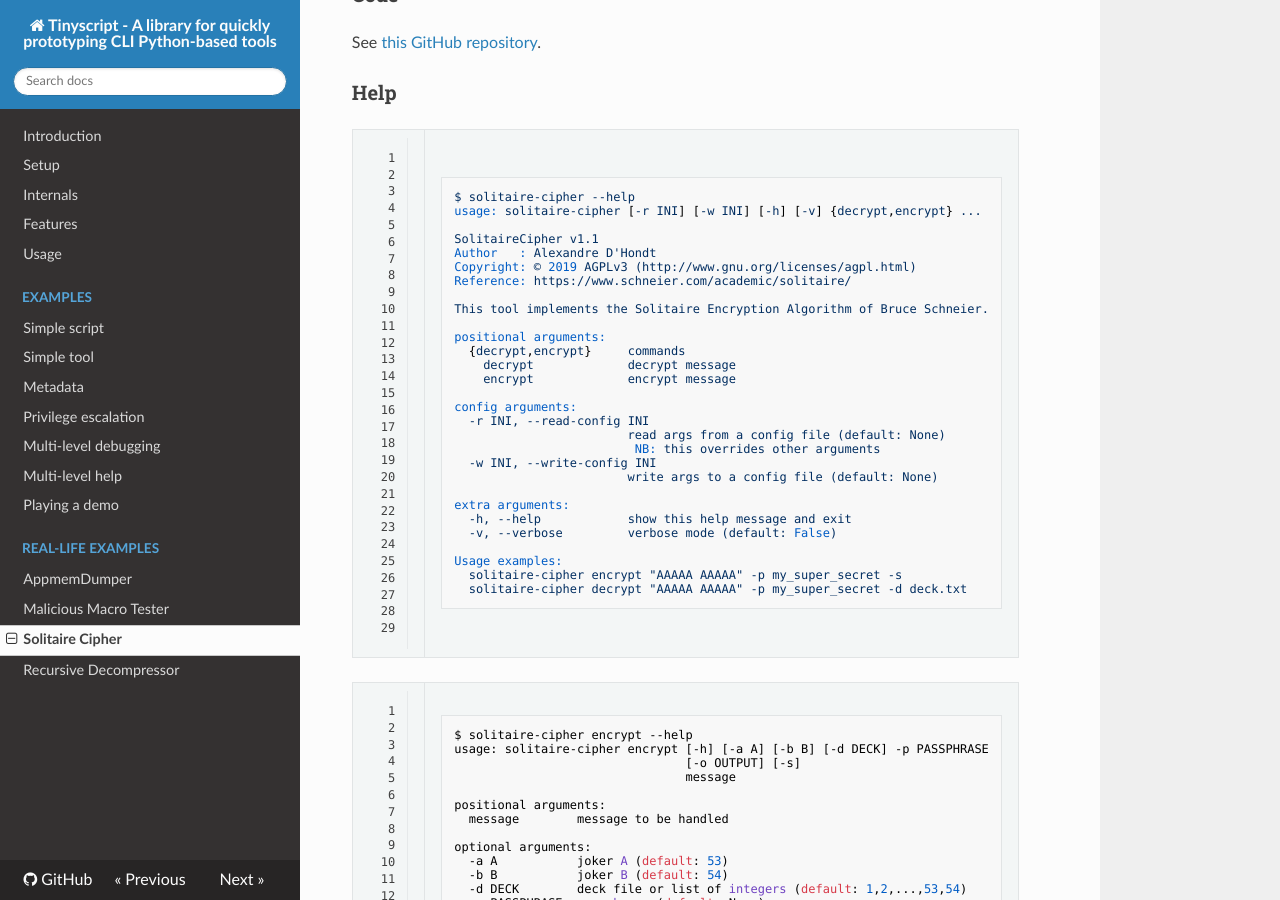
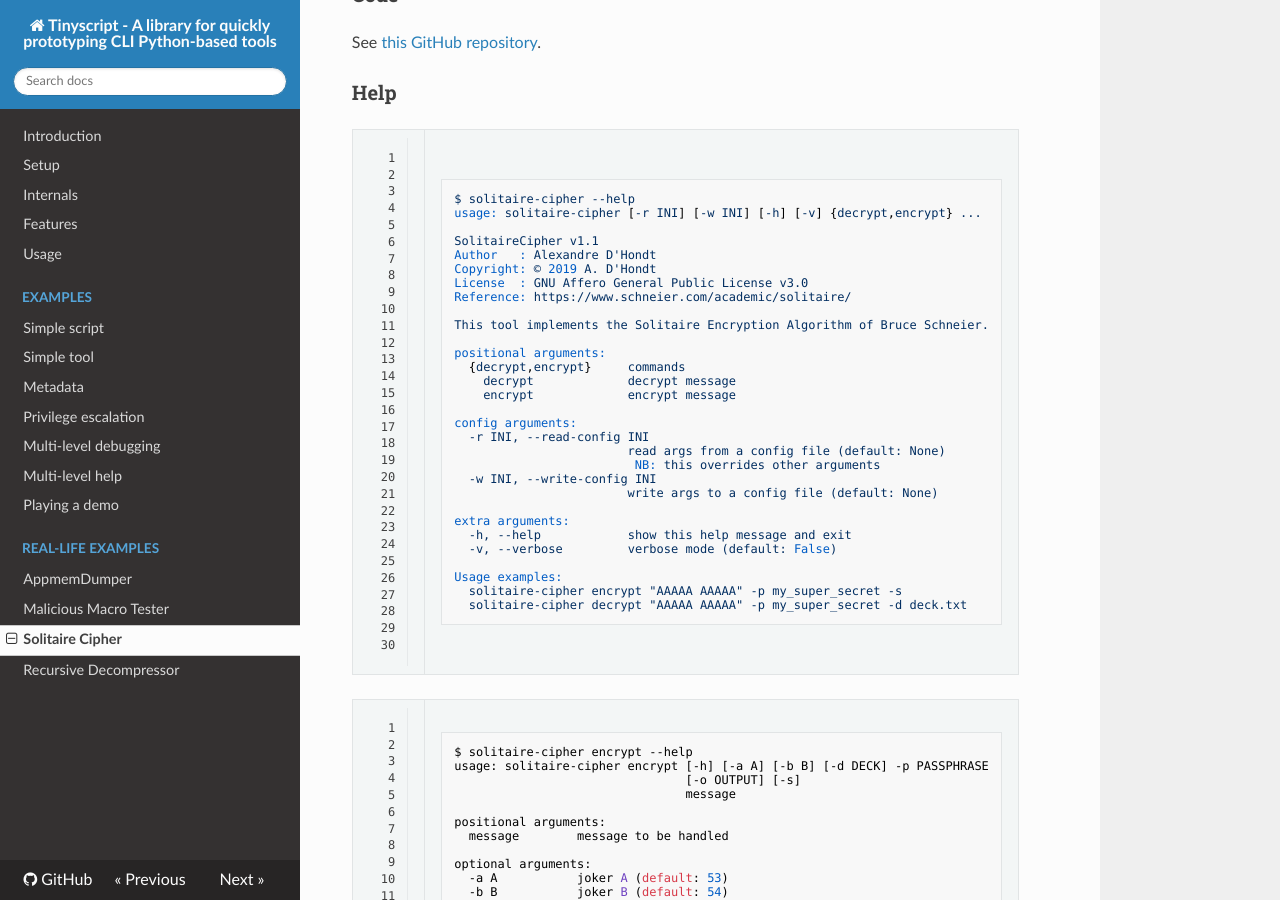
Before and after one commit to dhondta/python-tinyscript, an MkDocs documentation site: the page built from docs/examples/solitaire-cipher.md, in a window 1280 px wide and 900 px high, scrolled down 216 px. Built offline with MkDocs 1.6.1, drawn with Linux system fonts in a browser that asks for light colours; nearby versions of some CDN libraries; old or Windows-style settings are respelled for this version of MkDocs.

Commit message:
Refined documentation

````diff
--- a/docs/examples/solitaire-cipher.md
+++ b/docs/examples/solitaire-cipher.md
@@ -8,13 +8,14 @@ See [this GitHub repository](https://github.com/dhondta/solitaire-cipher).
 
 ### Help
 
-```session
+```sh
 $ solitaire-cipher --help
 usage: solitaire-cipher [-r INI] [-w INI] [-h] [-v] {decrypt,encrypt} ...
 
 SolitaireCipher v1.1
 Author   : Alexandre D'Hondt
-Copyright: © 2019 AGPLv3 (http://www.gnu.org/licenses/agpl.html)
+Copyright: © 2019 A. D'Hondt
+License  : GNU Affero General Public License v3.0
 Reference: https://www.schneier.com/academic/solitaire/
 
 This tool implements the Solitaire Encryption Algorithm of Bruce Schneier.
@@ -41,7 +42,7 @@ Usage examples:
 
 ```
 
-```session
+```sh
 $ solitaire-cipher encrypt --help
 usage: solitaire-cipher encrypt [-h] [-a A] [-b B] [-d DECK] -p PASSPHRASE
                                 [-o OUTPUT] [-s]
@@ -63,7 +64,7 @@ extra arguments:
 
 ```
 
-```session
+```sh
 $ solitaire-cipher decrypt --help
 usage: solitaire-cipher decrypt [-h] [-a A] [-b B] [-d DECK] -p PASSPHRASE
                                 message
@@ -84,7 +85,7 @@ extra arguments:
 
 ### Execution
 
-```session
+```sh
 $ solitaire-cipher encrypt "TEST" -s -p my_super_secret
 12:34:56 [INFO] IWEJ
 12:34:56 [INFO] 28,48,10,24,3,23,2,38,34,6,30,40,8,4,9,11,15,20,31,47,22,35,45,41,49,43,5,13,25,39,19,12,37,33,36,7,16,B,46,29,50,42,26,1,21,A,17,51,14,27,18,44,32,52
@@ -92,7 +93,7 @@ $ solitaire-cipher encrypt "TEST" -s -p my_super_secret
 
 ```
 
-```session
+```sh
 $ solitaire-cipher decrypt "IWEJ" -d deck.txt -p my_super_secret
 12:34:56 [INFO] TEST
 12:34:56 [INFO] 28,48,10,24,3,23,2,38,34,6,30,40,8,4,9,11,15,20,31,47,22,35,45,41,49,43,5,13,25,39,19,12,37,33,36,7,16,B,46,29,50,42,26,1,21,A,17,51,14,27,18,44,32,52
````
Also changed, not shown: docs/examples/appmemdumper.md (+3 -2 lines), docs/examples/malicious-macro-tester.md (+2 -1 lines), docs/examples/recursive-decompressor.md (+2 -2 lines).
